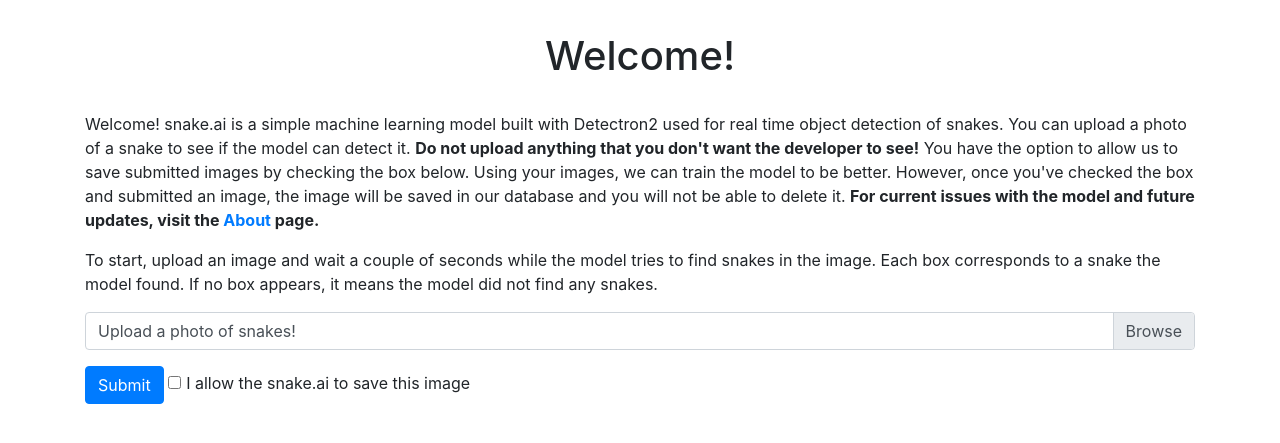
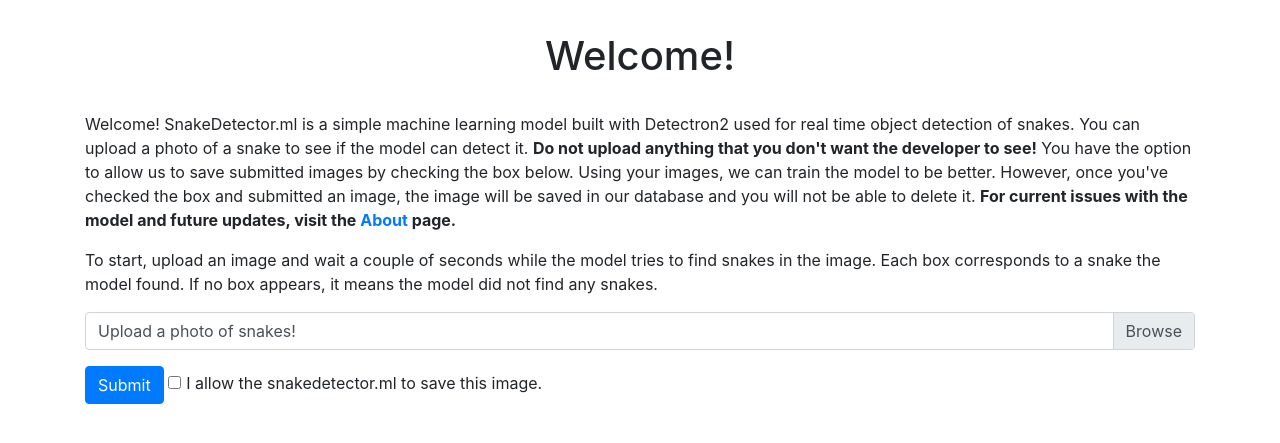
Before and after one commit to neovasudeva/Snake-Detector, a Flask app: page / in a window 1280 px wide. Shown: the part 56-499 px from the top of the page. Run offline with Flask 2, Linux system fonts and the light colour scheme; parts of the project's set-up code (start-up, migrations or seed data) failed here and were passed over; some libraries are stand-ins or nearby versions.

Commit message:
changed 'snake.ai' to 'snakedetector.ml'

```diff
--- a/frontend/templates/about.html
+++ b/frontend/templates/about.html
@@ -5,7 +5,7 @@
 <div class="container" style="padding-top: 2rem;">
   <h1 class="text-center">About</h1>
   <p>
-    Snake.ai relies on FAIR's Detectron2 and uses the state-of-the-art Mask R-CNN architecture to create masks
+    SnakeDetector.ml relies on FAIR's Detectron2 and uses the state-of-the-art Mask R-CNN architecture to create masks
     and bounding boxes around the snakes. The model was trained and deployed as a simple Flask application,
     using Bootstrap to make UI development quick and simple. To make the application scalable, the application was
     built with a microservice architecture in mind and deployed into Docker containers with Kubernetes as the
--- a/frontend/templates/home.html
+++ b/frontend/templates/home.html
@@ -6,7 +6,7 @@
   <h1 class="text-center">Welcome!</h1>
   <br>
   <p>
-    Welcome! snake.ai is a simple machine learning model built with Detectron2 used for real time
+    Welcome! SnakeDetector.ml is a simple machine learning model built with Detectron2 used for real time
     object detection of snakes. You can upload a photo of a snake to see if the model can detect it.
     <b>Do not upload anything that you don't want the developer to see!</b> You have the option to allow
     us to save submitted images by checking the box below. Using your images, we can train the model to be better.
@@ -35,7 +35,7 @@
       <div class="form-check form-check-inline">
         <input class="form-check-input" type="checkbox" id="save">
         <label class="form-check-label" for="save">
-          I allow the snake.ai to save this image
+          I allow the snakedetector.ml to save this image.
         </label>
       </div>
     </div>
```
